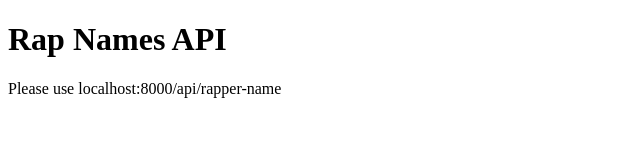
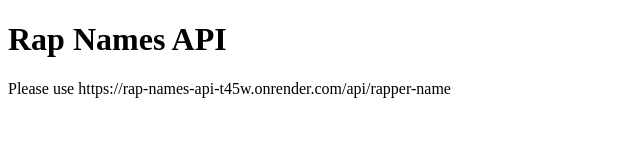
Before and after one commit to OMahoneyM/rap-names-api, a plain HTML site: page index.html in a window 1280 px wide. Shown: the whole page, without its empty margins (0-640 px from the left). Drawn offline with Linux system fonts and the light colour scheme.

Commit message:
update html documentation

```diff
--- a/index.html
+++ b/index.html
@@ -7,6 +7,6 @@
 </head>
 <body>
     <h1>Rap Names API</h1>
-    <p>Please use localhost:8000/api/rapper-name</p>
+    <p>Please use https://rap-names-api-t45w.onrender.com/api/rapper-name</p>
 </body>
 </html>
```
